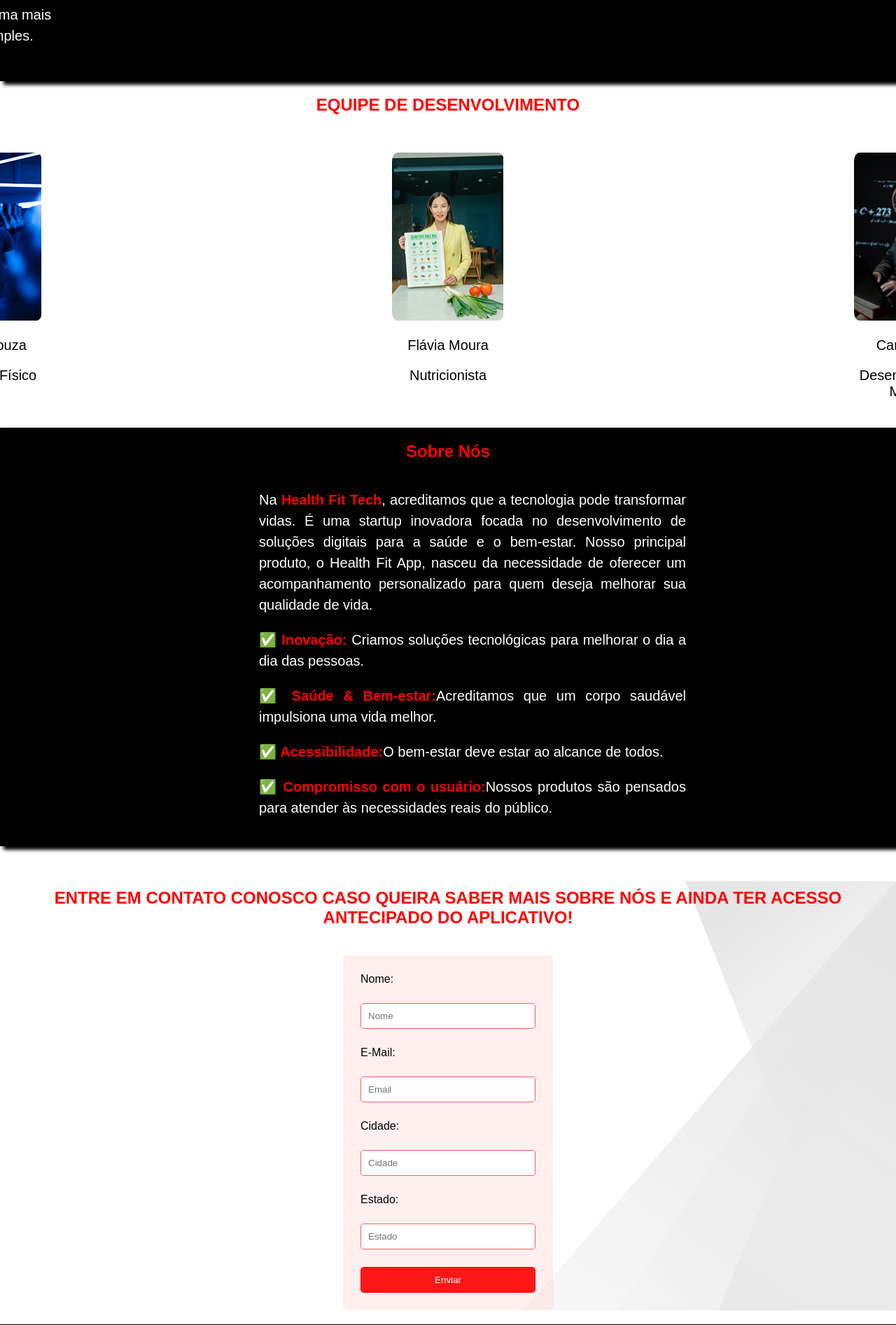
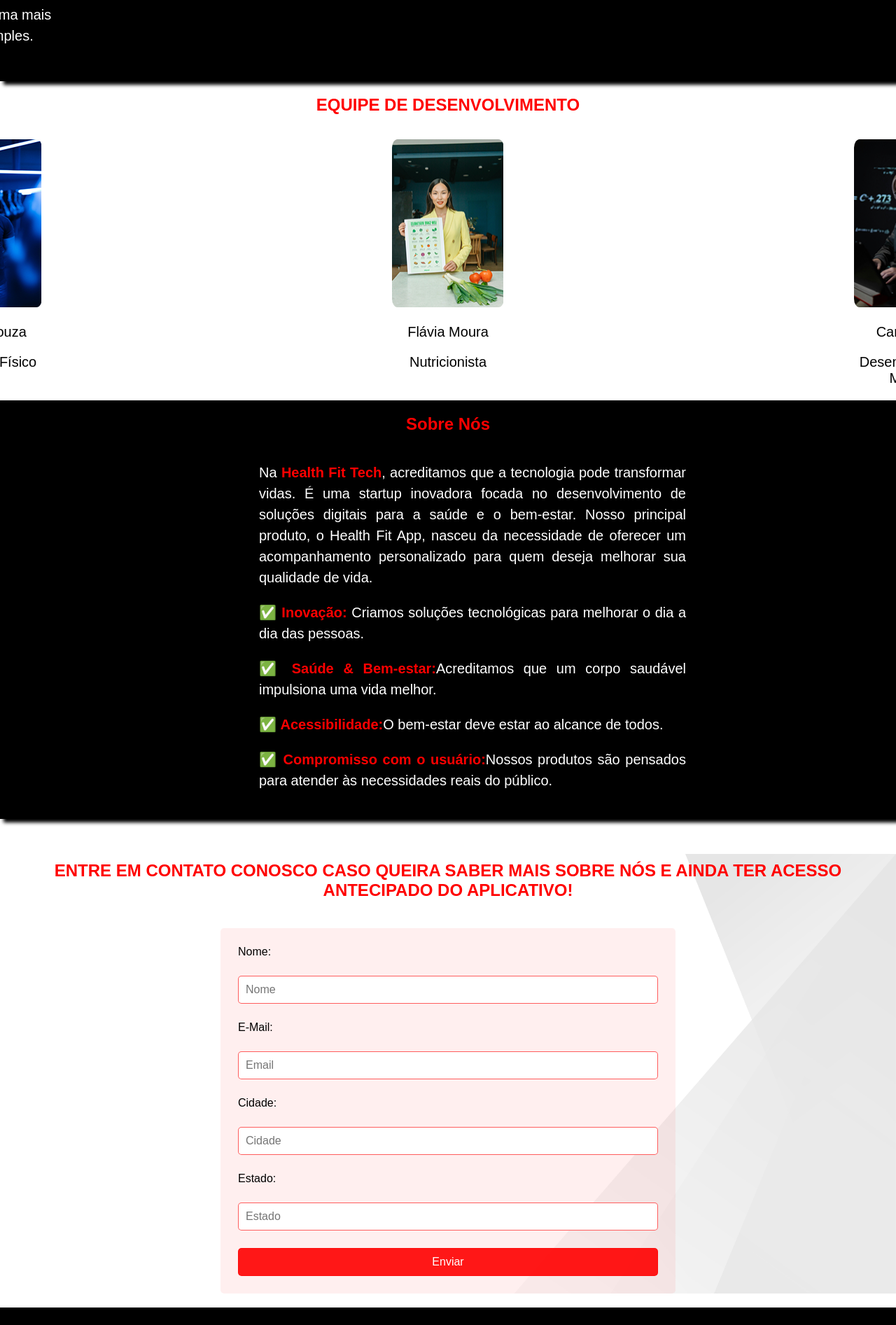
Before and after one commit to gustavoags/Sistematizacao, a plain HTML site: page index.html in a window 1280 px wide. Shown: the part 2887-4780 px from the top of the page at 70% size. Drawn offline with Linux system fonts and the light colour scheme.

Commit message:
Atualização
Atualização Final

```diff
--- a/style.css
+++ b/style.css
@@ -124,7 +124,7 @@ p {
 
 
 .publico {
-    display: flex;
+    display:flex;
     background-color: black;
     box-shadow: black 5px 5px 5px;
     align-items: center;
@@ -166,6 +166,8 @@ p {
 .time h2 {
     text-align: center;
     color: rgb(255, 0, 0);
+    margin: 0px;
+    padding-top: 20px;
     padding-bottom: 35px;
 }
 
@@ -199,6 +201,7 @@ p {
 .sobre-nos h2 {
     text-align: center;
     color: rgb(255, 0, 0);
+    margin: 0px;
     padding-top: 20px;
     padding-bottom: 20px;
 }
@@ -235,12 +238,13 @@ form {
     text-align: justify;
     padding: 25px;
     gap: 25px;
-    width: 250px;
+    width: 600px;
     margin: 0 auto 20px;
 }
 
 input,
 button {
+    font-size: 16px;
     padding: 10px;
     border: 1px solid rgba(255, 0, 0, 0.637);
     border-radius: 5px;
```
Also changed, not shown: imgs/pexels-timothy-220722-700446-Photoroom 1.png (deleted).
